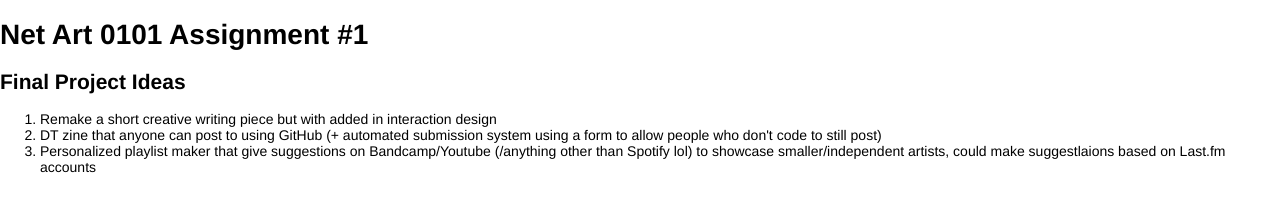
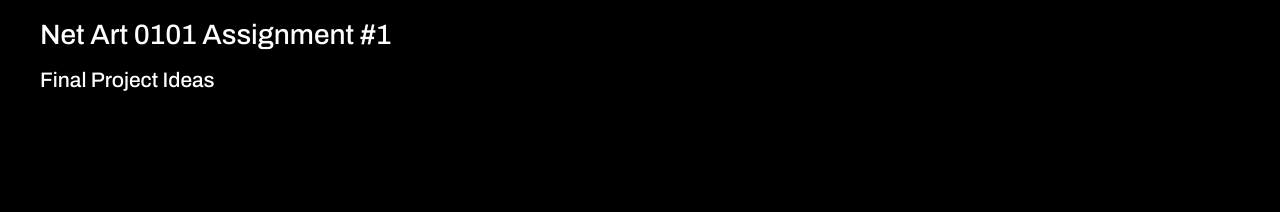
Before and after one commit to ninalahoti/netart0101, a plain HTML site: page week_one/ideas.html in a window 1280 px wide. Drawn offline with Linux system fonts and the light colour scheme; files that its build step writes are made by us from their sources.

Commit message:
Update ideas.html

```diff
--- a/week_one/ideas.html
+++ b/week_one/ideas.html
@@ -6,6 +6,19 @@
     <meta http-equiv="X-UA-Compatible" content="IE=edge" />
     <meta name="viewport" content="width=device-width, initial-scale=1" />
     <link rel="stylesheet" href="style.css" />
+    <link rel="preconnect" href="https://fonts.googleapis.com">
+    <link rel="preconnect" href="https://fonts.gstatic.com" crossorigin>
+    <link href="https://fonts.googleapis.com/css2?family=Archivo:ital,wght@0,100;0,200;0,300;0,400;0,500;1,100;1,200;1,300;1,400;1,500&family=Syne:wght@600&display=swap" rel="stylesheet">
+    <style>
+    body {
+      background-color: black;
+    }
+    h1, h2, p {
+      margin-left: 40px;
+      color: white;
+      font-family: 'Archivo', sans-serif;
+    }
+    </style>
     <script src="/script.js" defer></script>
   </head>
 
```
